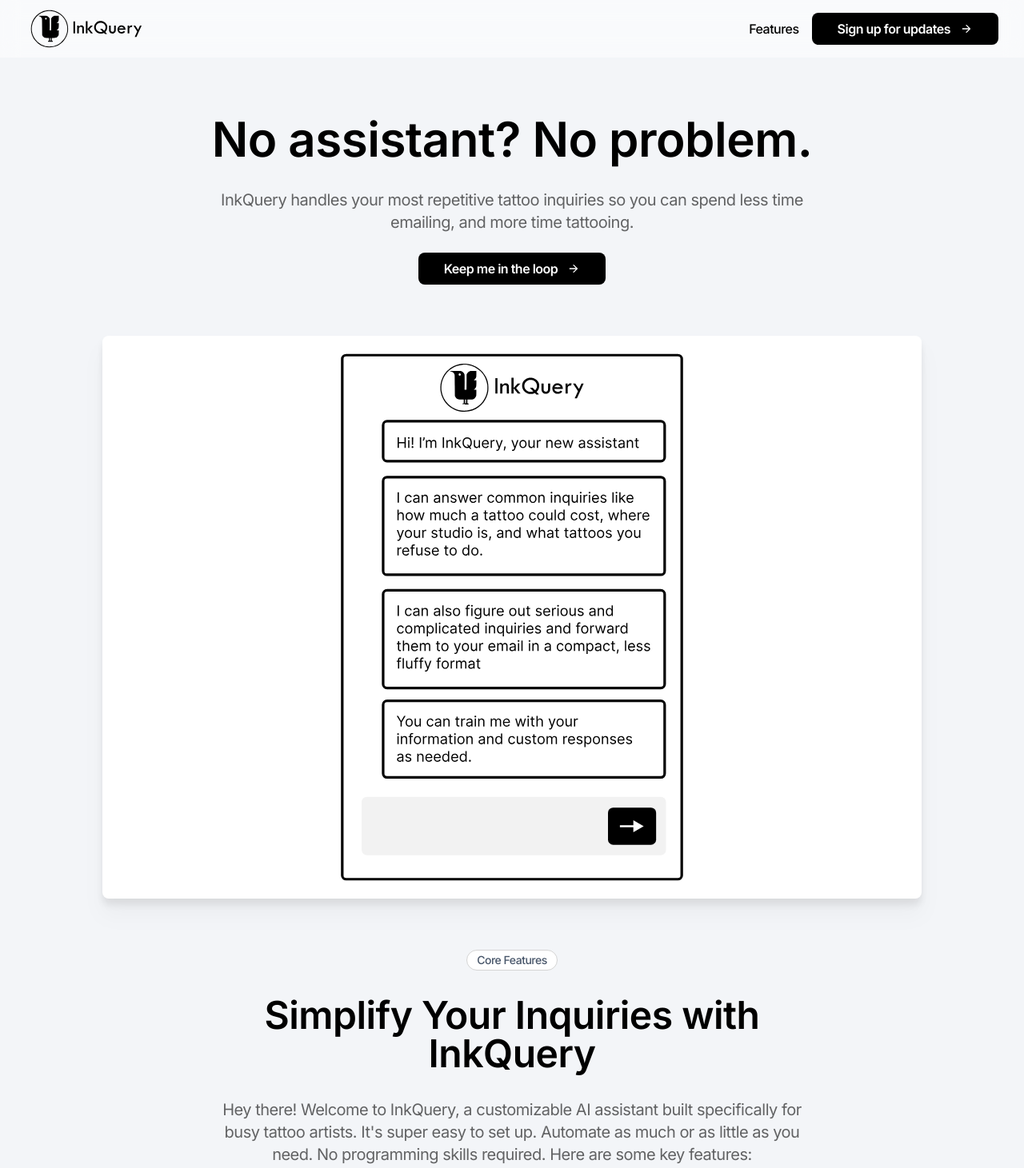
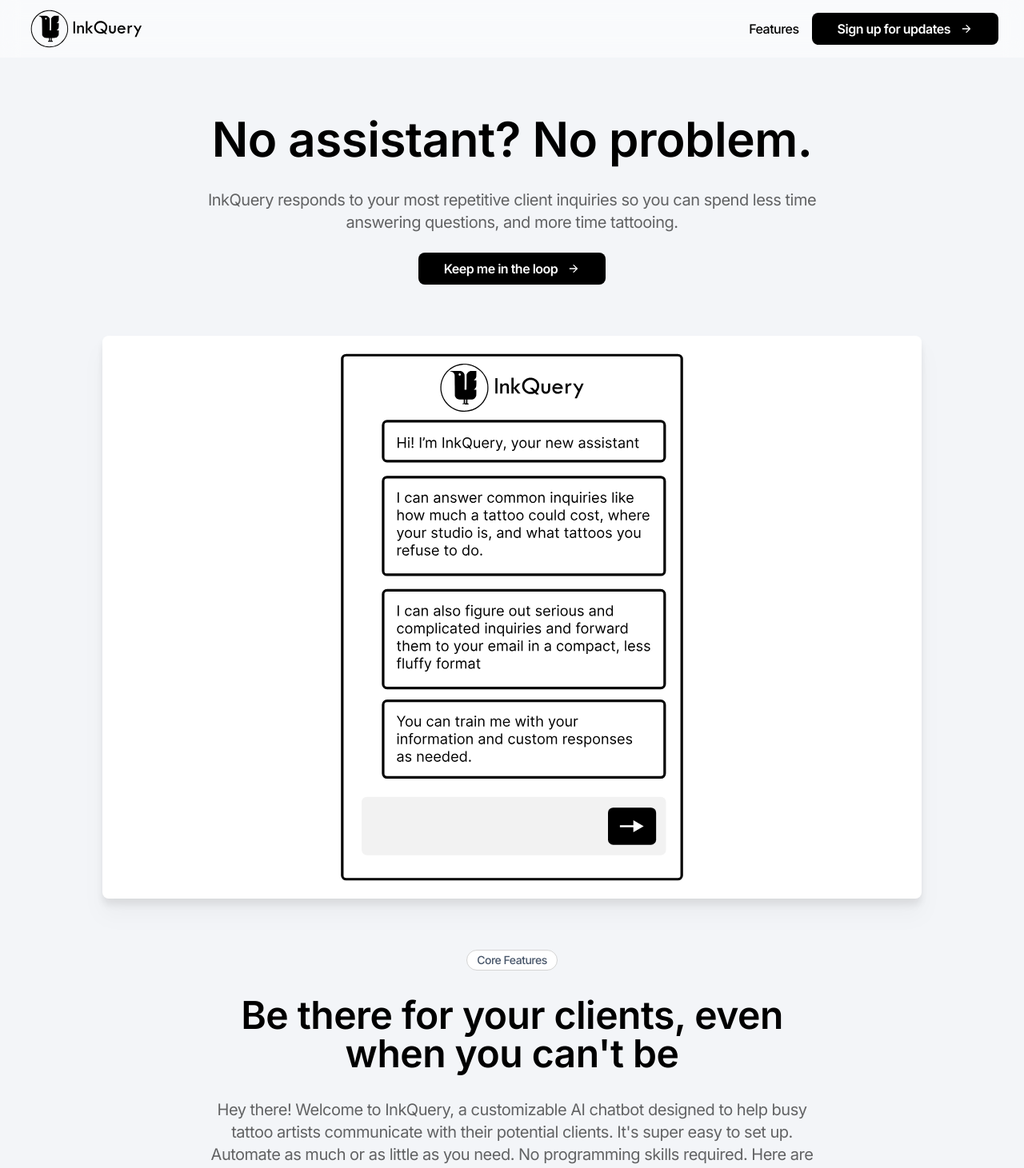
Before and after one commit to CarlsJr4/raven-landing, a Next.js app: page / in a window 1280 px wide. Shown: the top 1461 px of the page at 80% size. Built offline with nearby package versions, Linux system fonts and the light colour scheme.

Commit message:
Updates copy

```diff
--- a/components/Banner/HomeBanner.js
+++ b/components/Banner/HomeBanner.js
@@ -21,9 +21,9 @@ export const HomeBanner = () => {
                 <MotionBTTContainer transition={{ delay: 0.6, duration: 0.5 }}>
                     <Content className="text-center" alignment="center">
                         <p>
-                            InkQuery handles your most repetitive tattoo
-                            inquiries so you can spend less time emailing, and
-                            more time tattooing.{" "}
+                            InkQuery responds to your most repetitive client
+                            inquiries so you can spend less time answering
+                            questions, and more time tattooing.{" "}
                         </p>
                     </Content>
                     <div className="mt-6 mb-16 text-center">
--- a/components/ContentImage/ContentImage.js
+++ b/components/ContentImage/ContentImage.js
@@ -6,19 +6,19 @@ import { v4 as uuid } from "uuid";
 const ContentImageData = [
     {
         id: uuid(),
+        title: "Inquiry Automation",
+        content:
+            "Train InkQuery with answers to your most frequently asked questions, like when your books will open, quotes, and time to complete a tattoo. You can have InkQuery redirect serious, complex inquiries, like bookings and consultations to your business email for you to handle yourself.",
+        align: "right",
+        image: "/Frame2.svg"
+    },
+    {
+        id: uuid(),
         title: "Inquiry Shortening",
         content:
             "InkQuery can sift through long, fluffy inquiries and email you a version with only the important details like placement, size, and subject matter. You will still have access to the original message and the client's email address if you are interested in their project.",
         align: "right",
         image: "/Frame1.svg"
-    },
-    {
-        id: uuid(),
-        title: "Inquiry Automation",
-        content:
-            "Train InkQuery with answers to your most frequently asked questions, like when your books will open, quotes, and time to complete a tattoo. You can have InkQuery redirect serious, complex inquiries, like bookings and consultations to your business email for you to handle yourself.",
-        align: "right",
-        image: "/Frame2.svg"
     },
     {
         id: uuid(),
--- a/pages/index.js
+++ b/pages/index.js
@@ -22,7 +22,7 @@ export default function Home() {
     return (
         <Layout className="">
             <SEO
-                title="InkQuery - AI-Powered assistant for tattoo artists"
+                title="InkQuery - AI Chatbot for Tattoo Artists"
                 description="Discover InkQuery, the effortless way to handle repetitive tattoo inquiries."
             />
             <div className="main-wrapper bg-[#F3F5F8] relative z-10 pb-20 pt-20 ">
@@ -42,16 +42,18 @@ export default function Home() {
                                 className="text-center mx-auto"
                                 type="default"
                             >
-                                Simplify Your Inquiries with InkQuery
+                                Be there for your clients, even when you can't
+                                be
                             </PageTitle>
                             <Content className="text-center" alignment="center">
                                 <p>
                                     Hey there! Welcome to InkQuery, a
-                                    customizable AI assistant built specifically
-                                    for busy tattoo artists. It&apos;s super
-                                    easy to set up. Automate as much or as
-                                    little as you need. No programming skills
-                                    required. Here are some key features:
+                                    customizable AI chatbot designed to help
+                                    busy tattoo artists communicate with their
+                                    potential clients. It&apos;s super easy to
+                                    set up. Automate as much or as little as you
+                                    need. No programming skills required. Here
+                                    are some key features:
                                 </p>
                             </Content>
                             <ContentImage />
@@ -117,7 +119,8 @@ export default function Home() {
                                 className="text-center mx-auto"
                                 type="default"
                             >
-                                Managing inquiries doesn&apos;t have to suck
+                                Keeping on top of inquiries doesn&apos;t have to
+                                suck
                             </PageTitle>
                             <Content className="text-center" alignment="center">
                                 <p style={{ marginBottom: "2rem" }}>
```
